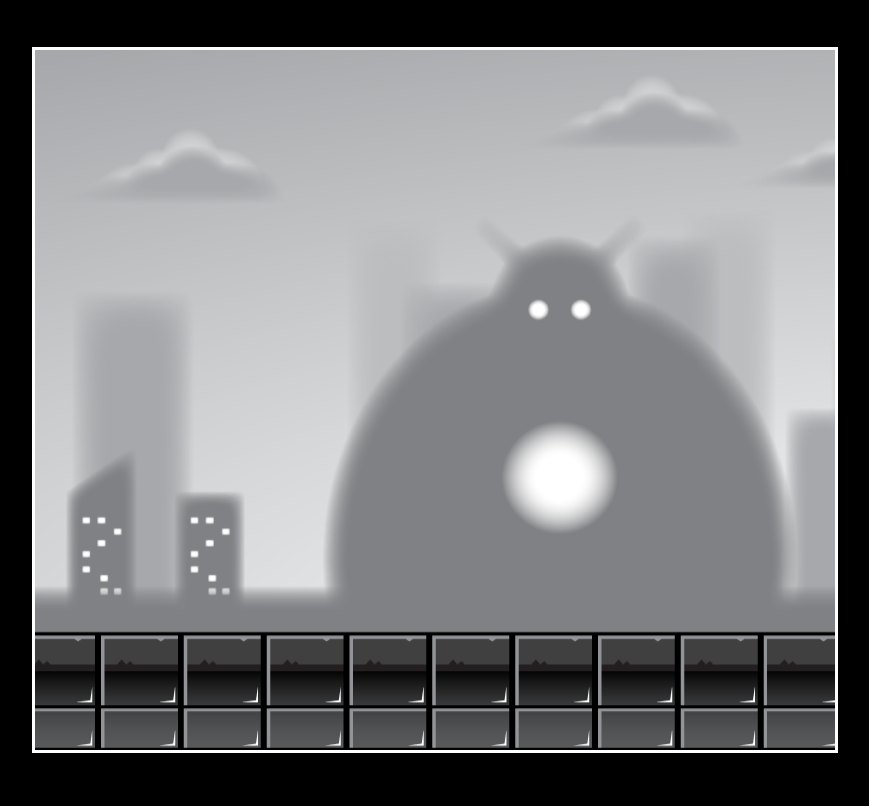
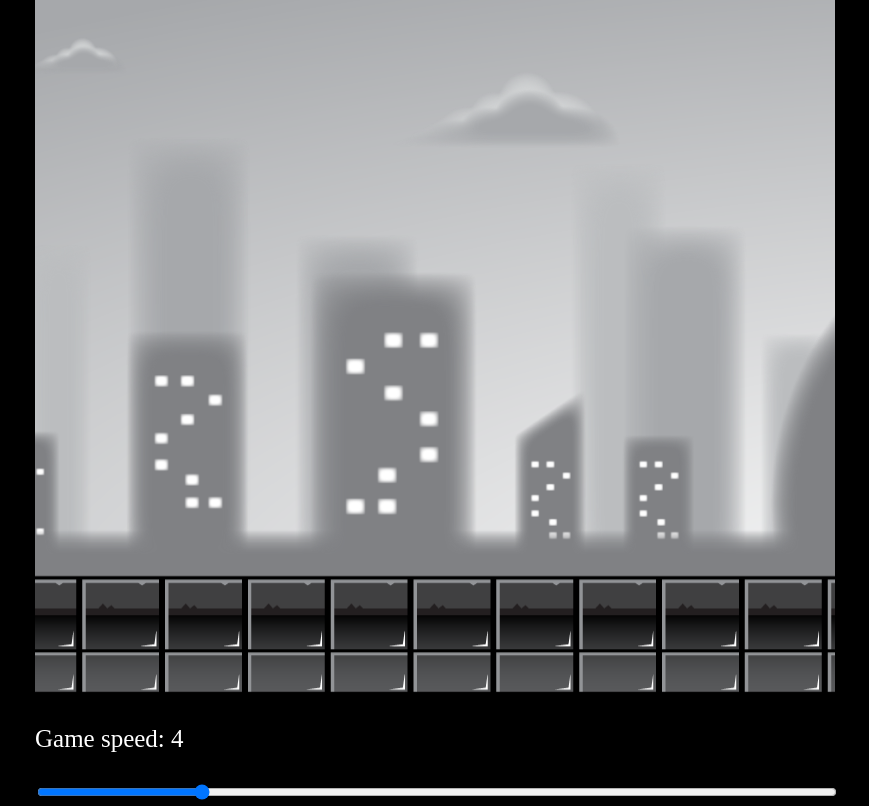
Before and after one commit to elleo2001/JsParallaxBackgrounds, a plain HTML site: page index.html in a window 1280 px wide. Shown: the whole page, without its empty margins (205-1074 px from the left). Drawn offline with Linux system fonts and the light colour scheme; animation ran at ten frames a second.

Commit message:
last commit

```diff
--- a/index.html
+++ b/index.html
@@ -8,7 +8,11 @@
     <link rel="stylesheet" href="style.css">
 </head>
 <body>
-    <canvas id="canvas1"></canvas>
+    <div id="container">
+        <canvas id="canvas1"></canvas>
+        <p>Game speed: <span id='showGameSpeed'></span></p>
+        <input type="range" min="0" max="20" value="5" class="slider" id="slider">
+    </div>
 
     <script src="script.js"></script>
 </body>
--- a/script.js
+++ b/script.js
@@ -2,7 +2,8 @@ const canvas = document.getElementById('canvas1');
 const ctx = canvas.getContext('2d');
 const CANVAS_WIDTH = canvas.width = 800;
 const CANVAS_HEIGHT = canvas.height = 700;
-let gameSpeed = 15;
+let gameSpeed = 4;
+
 
 const backgroundLayer1 = new Image();
 backgroundLayer1.src = 'layer-1.png';
@@ -15,13 +16,22 @@ backgroundLayer4.src = 'layer-4.png';
 const backgroundLayer5 = new Image();
 backgroundLayer5.src = 'layer-5.png';
 
+window.addEventListener('load', function(){
+    const slider = document.getElementById('slider');
+    slider.value = gameSpeed;
+    const showGameSpeed = document.getElementById('showGameSpeed');
+    showGameSpeed.innerHTML = gameSpeed;
+    slider.addEventListener('change', function(e) {
+        gameSpeed = e.target.value;
+        showGameSpeed.innerHTML = e.target.value;
+    });
+
     class Layer {
         constructor(image, speedModifier) {
             this.x = 0;
             this.y = 0;
             this.width = 2400;
             this.height = 700;
-        this.x2 = this.width;
             this.image = image;
             this.speedModifier = speedModifier;
             this.speed = gameSpeed * this.speedModifier;
@@ -29,18 +39,13 @@ class Layer {
         update() {
             this.speed = gameSpeed * this.speedModifier;
             if (this.x <= -this.width) {
-            this.x = this.width + this.x - this.speed;
+                this.x = 0;
             }
-        this.speed = gameSpeed * this.speedModifier;
-        if (this.x2 <= -this.width) {
-            this.x2 = this.width + this.x - this.speed;
-        }
-        this.x = Math.floor(this.x - this.speed);
-        this.x2 = Math.floor(this.x2 - this.speed);
+            this.x = this.x - this.speed;
         }
         draw() {
             ctx.drawImage(this.image, this.x, this.y, this.width, this.height);
-        ctx.drawImage(this.image, this.x2, this.y, this.width, this.height);
+            ctx.drawImage(this.image, this.x + this.width, this.y, this.width, this.height);
         }
     }
 
@@ -61,3 +66,4 @@ function animate() {
         requestAnimationFrame(animate);
     };
     animate();
+});
--- a/style.css
+++ b/style.css
@@ -2,12 +2,25 @@ body {
     background: black;
 }
 
-#canvas1 {
+#container {
     position: absolute;
-    border: 3px solid white;
     width: 800px;
-    height: 700px;
     transform: translate(-50%, -50%);
     top: 50%;
     left: 50%;
+    font-size: 25px;
 }
+
+#canvas1 {
+    position: relative;
+    width: 800px;
+    height: 700px;
+}
+
+#slider {
+    width: 100%;
+}
+
+p {
+    color: white;
+}
```
Lines whose indentation alone changed are shown as unchanged.
